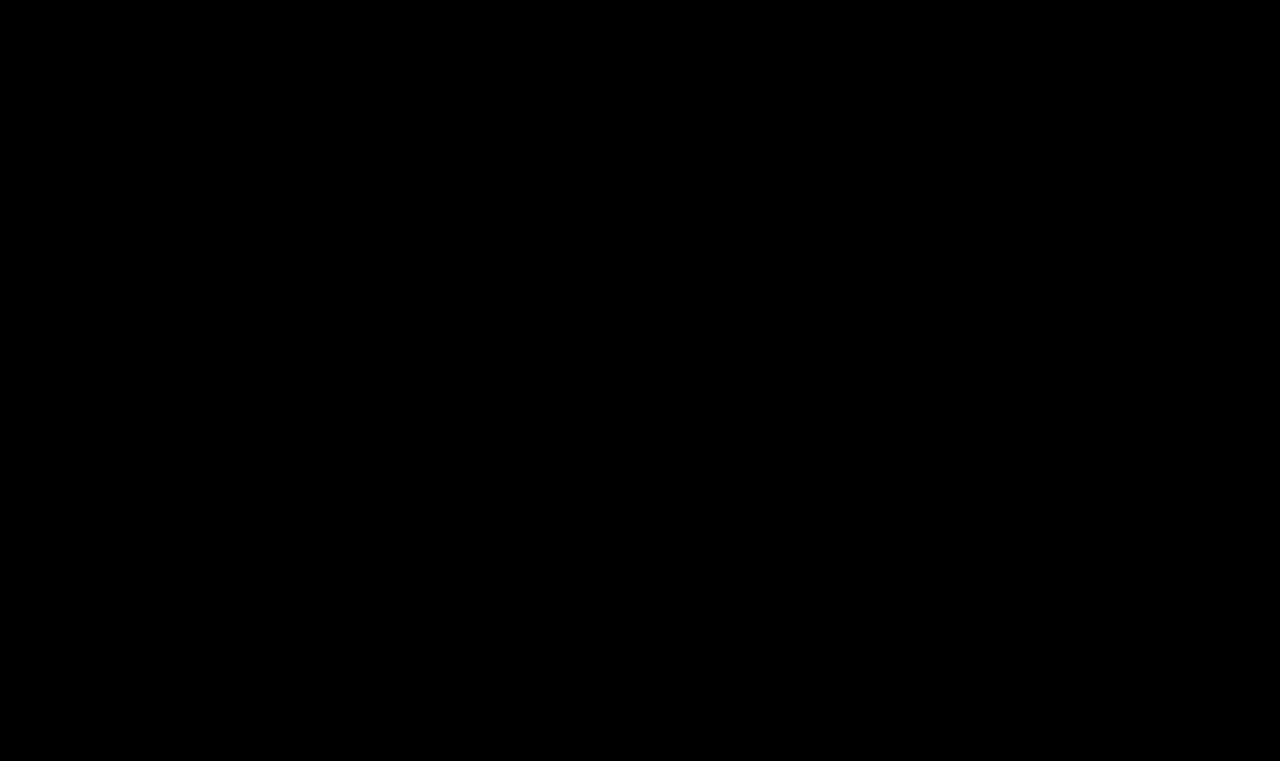
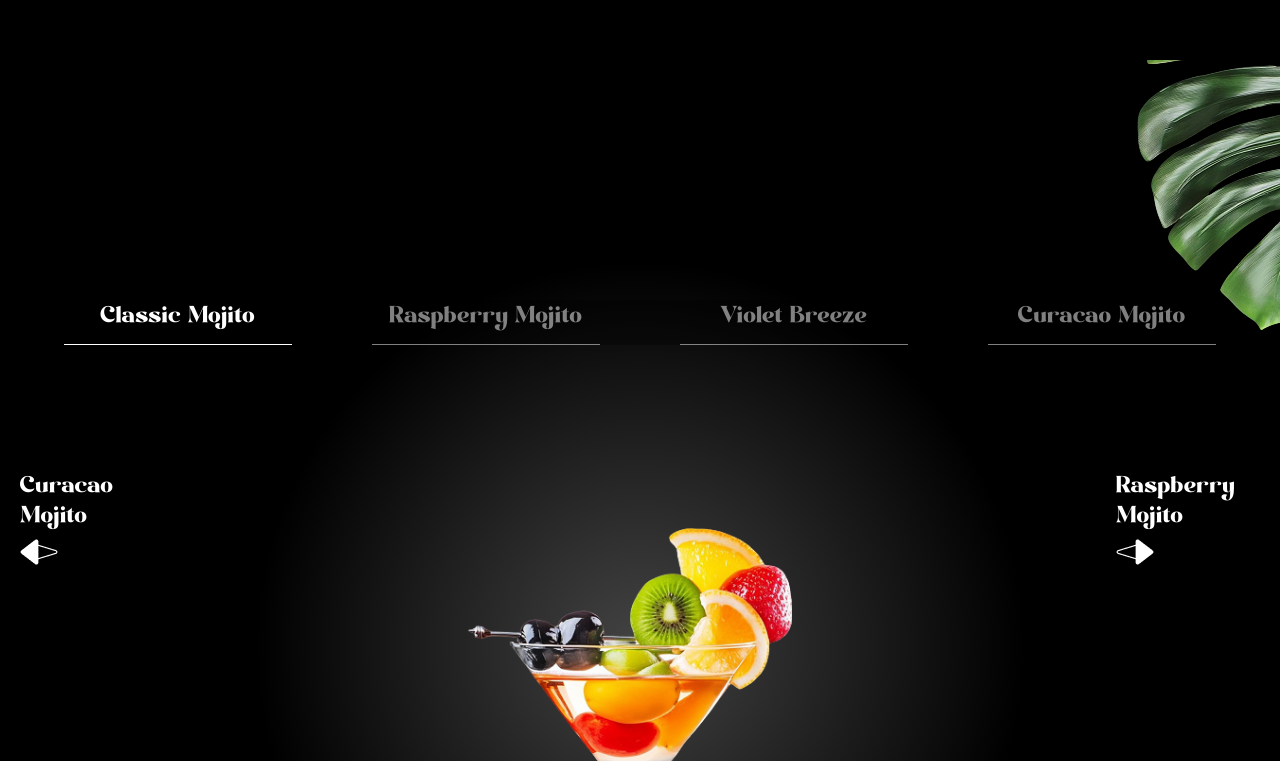
Before and after one commit to PrathamShrestha69/GSAP-cocktails, a React (Vite) app: page / in a window 1280 px wide. Shown: the part 5144-5905 px from the top of the page. Before the commit the page ends 4012 px from the top, so only its background shows below. Built offline with nearby package versions, Linux system fonts and the light colour scheme; a web font is replaced by a local one.

Commit message:
completed

```diff
--- a/constant/index.js
+++ b/constant/index.js
@@ -1,6 +1,6 @@
 const navLinks = [
   {
-    id: "cocktails",
+    id: "menu",
     title: "Cocktails",
   },
   {
@@ -8,7 +8,7 @@
     title: "About Us",
   },
   {
-    id: "work",
+    id: "art",
     title: "The Art",
   },
   {
--- a/src/App.jsx
+++ b/src/App.jsx
@@ -6,6 +6,8 @@
 import Cocktails from "./components/Cocktails";
 import About from "./components/About";
 import Art from "./components/Art";
+import Menu from "./components/Menu";
+import Contact from "./components/Contact";
 
 gsap.registerPlugin(ScrollTrigger, SplitText);
 
@@ -20,6 +22,8 @@
       <Cocktails />
       <About />
       <Art />
+      <Menu />
+      <Contact />
     </main>
   );
 };
--- /dev/null
+++ b/src/components/Contact.jsx
@@ -0,0 +1,101 @@
+import React from "react";
+import { openingHours, socials } from "../../constant";
+import { useGSAP } from "@gsap/react";
+import { SplitText } from "gsap/all";
+import gsap from "gsap";
+
+const Contact = () => {
+  useGSAP(() => {
+    const titleSlit = SplitText.create("#contact h2", { type: "word" });
+
+    const timeline = gsap.timeline({
+      scrollTrigger: {
+        trigger: "#contact",
+        strat: "top center",
+      },
+      ease: "power1.inOut",
+    });
+
+    timeline
+      .from(titleSlit.words, {
+        opacity: 0,
+        yPercent: 100,
+        stagger: 0.02,
+      })
+      .from("#contact h3 , #contact p", {
+        opacity: 0,
+        yPercent: 100,
+        stagger: 0.02,
+      })
+      .to("#f-right-leaf", {
+        y: "-50",
+        duration: 1,
+        ease: "power1.inOut",
+      })
+      .to(
+        "#f-left-leaf",
+        {
+          y: "-50",
+          duration: 1,
+          ease: "power1.inOut",
+        },
+        "<"
+      );
+  });
+  return (
+    <footer id="contact">
+      <img
+        src="/images/footer-left-leaf.png"
+        alt="left-leaf"
+        id="f-left-leaf"
+      />
+      <img
+        src="/images/footer-right-leaf.png"
+        alt="right-leaf"
+        id="f-right-leaf"
+      />
+
+      <div className="content">
+        <h2>Where to Find Us</h2>
+        <div>
+          <h3>Visit Our Store</h3>
+          <p>Kathmandu,Nepal</p>
+        </div>
+
+        <div>
+          <h3>Contact Us</h3>
+          <p>(+977) 9841000000</p>
+          <p>Cocktail123@phoenix.com</p>
+        </div>
+
+        <div>
+          <h3>Open Every Day</h3>
+          {openingHours.map((time) => (
+            <p key={time.day}>
+              {time.day}:{time.time}
+            </p>
+          ))}
+        </div>
+
+        <div>
+          <h3>Socials</h3>
+          <div className="flex-center gap-5">
+            {socials.map((social) => (
+              <a
+                href={social.url}
+                key={social.name}
+                target="_blank"
+                rel="noopener noreferrer"
+                aria-label={social.name}
+              >
+                <img src={social.icon} />
+              </a>
+            ))}
+          </div>
+        </div>
+      </div>
+    </footer>
+  );
+};
+
+export default Contact;
--- /dev/null
+++ b/src/components/Menu.jsx
@@ -0,0 +1,126 @@
+import React, { useRef, useState } from "react";
+import { sliderLists } from "../../constant";
+import { useGSAP } from "@gsap/react";
+import gsap from "gsap";
+
+const Menu = () => {
+  const [currentIndex, setCurrentIndex] = useState(0);
+
+  useGSAP(() => {
+    gsap.fromTo("#title", { opacity: 0 }, { opacity: 1, duration: 1 });
+    gsap.fromTo(
+      ".cocktail img",
+      { opacity: 0, xPercent: -100 },
+      { xPercent: 0, opacity: 1, ease: "power1.inOut" }
+    );
+    gsap.fromTo(
+      ".details h2",
+      { yPercent: 100, opacity: 0 },
+      { yPercent: 0, opacity: 100, ease: "power1.inOut" }
+    );
+    gsap.fromTo(
+      ".details p",
+      { yPercent: 100, opacity: 0 },
+      { yPercent: 0, opacity: 100, ease: "power1.inOut" }
+    );
+  }, [currentIndex]);
+
+  const totalCocktails = sliderLists.length;
+  const goToSlide = (index) => {
+    const newIndex = (index + totalCocktails) % totalCocktails;
+    setCurrentIndex(newIndex);
+  };
+
+  const getCocktailAt = (indexOffset) => {
+    return sliderLists[
+      (currentIndex + indexOffset + totalCocktails) % totalCocktails
+    ];
+  };
+  const currentCocktail = getCocktailAt(0);
+  const prevCocktail = getCocktailAt(-1);
+  const nextCocktail = getCocktailAt(1);
+
+  const contentRef = useRef();
+
+  return (
+    <section id="menu" aria-labelledby="menu-heading">
+      <img
+        src="/images/slider-left-leaf.png"
+        alt="left-leaf"
+        id="m-left-leaf"
+      />
+      <img
+        src="/images/slider-right-leaf.png"
+        alt="right-leaf"
+        id="m-right-leaf"
+      />
+
+      <h2 id="menu-heading" className="sr-only">
+        Cocktail Menu
+      </h2>
+
+      <nav className="cocktail-tabs" aria-label="Cocktail Navigation">
+        {sliderLists.map((cocktail, index) => {
+          const isActive = index === currentIndex;
+
+          return (
+            <button
+              key={cocktail.id}
+              className={`${
+                isActive
+                  ? "text-white border-white"
+                  : "text-white/50 border-white/50"
+              }`}
+              onClick={() => goToSlide(index)}
+            >
+              {cocktail.name}
+            </button>
+          );
+        })}
+      </nav>
+      <div className="content">
+        <div className="arrows">
+          <button
+            className="text-left"
+            onClick={() => goToSlide(currentIndex - 1)}
+          >
+            <span>{prevCocktail.name}</span>
+            <img
+              src="/images/right-arrow.png"
+              alt="right-arrow"
+              aria-hidden="true"
+            />
+          </button>
+          <button
+            className="text-left"
+            onClick={() => goToSlide(currentIndex + 1)}
+          >
+            <span>{nextCocktail.name}</span>
+            <img
+              src="/images/left-arrow.png"
+              alt="left-arrow"
+              aria-hidden="true"
+            />
+          </button>
+        </div>
+
+        <div className="cocktail">
+          <img src={currentCocktail.image} alt="object-content" />
+        </div>
+
+        <div className="recipe">
+          <div ref={contentRef} className="info">
+            <p>Recipe for:</p>
+            <p id="title">{currentCocktail.name}</p>
+          </div>
+          <div className="details">
+            <h2>{currentCocktail.title}</h2>
+            <p>{currentCocktail.description}</p>
+          </div>
+        </div>
+      </div>
+    </section>
+  );
+};
+
+export default Menu;
```
